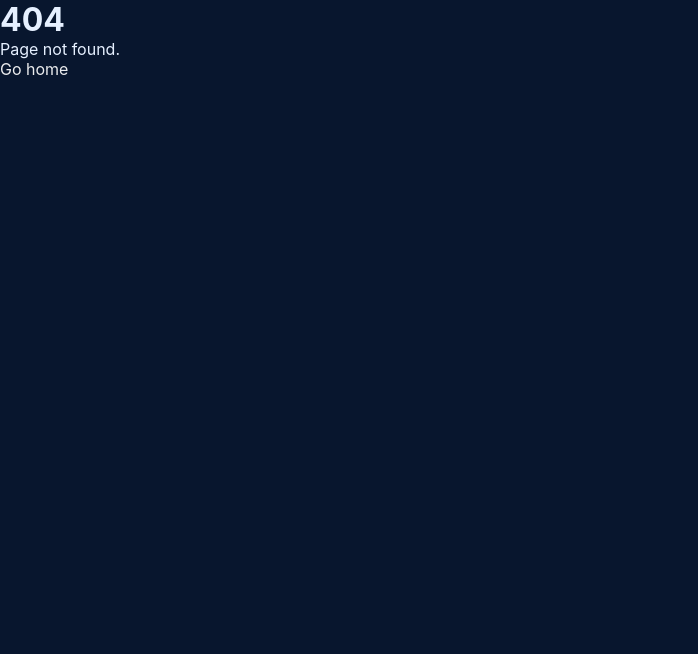
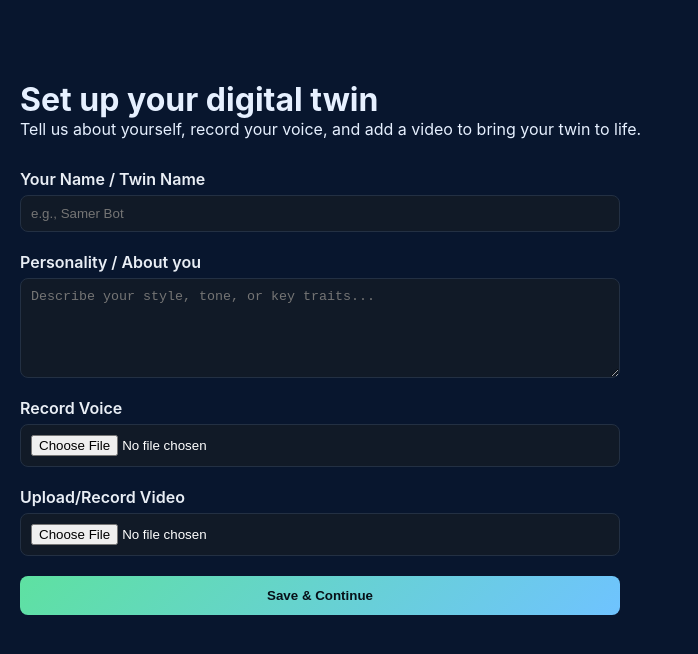
Before and after one commit to genio-ai/genio-os, a Next.js app: page /onboarding in a window 1280 px wide. Before the commit this address had no page. Shown: the top 654 px of the page, without its empty margins (0-698 px from the left). Built offline with nearby package versions, Linux system fonts and the light colour scheme.

Commit message:
Create onboarding.js

```diff
--- /dev/null
+++ b/pages/onboarding.js
@@ -0,0 +1,77 @@
+// File: pages/onboarding.js
+import Head from "next/head";
+
+export default function Onboarding() {
+  return (
+    <>
+      <Head>
+        <title>Onboarding — Create your twin</title>
+      </Head>
+      <main className="container onboarding">
+        <h1>Set up your digital twin</h1>
+        <p>Tell us about yourself, record your voice, and add a video to bring your twin to life.</p>
+
+        <form className="onboarding-form">
+          <label>
+            Your Name / Twin Name
+            <input type="text" placeholder="e.g., Samer Bot" />
+          </label>
+          <label>
+            Personality / About you
+            <textarea placeholder="Describe your style, tone, or key traits..."></textarea>
+          </label>
+          <label>
+            Record Voice
+            <input type="file" accept="audio/*" />
+          </label>
+          <label>
+            Upload/Record Video
+            <input type="file" accept="video/*" />
+          </label>
+          <button type="submit" className="btn btn-primary">Save & Continue</button>
+        </form>
+      </main>
+
+      <style jsx>{`
+        .onboarding {
+          padding: 80px 20px;
+        }
+        .onboarding-form {
+          display: flex;
+          flex-direction: column;
+          gap: 20px;
+          margin-top: 30px;
+          max-width: 600px;
+        }
+        label {
+          display: flex;
+          flex-direction: column;
+          font-weight: 600;
+          color: #e9eef5;
+        }
+        input, textarea {
+          margin-top: 6px;
+          padding: 10px;
+          border-radius: 8px;
+          border: 1px solid #233043;
+          background: #111a27;
+          color: #fff;
+        }
+        textarea {
+          min-height: 100px;
+        }
+        .btn {
+          padding: 12px 16px;
+          border-radius: 8px;
+          border: none;
+          cursor: pointer;
+        }
+        .btn-primary {
+          background: linear-gradient(135deg, #5ee1a1, #6fc3ff);
+          color: #071018;
+          font-weight: 600;
+        }
+      `}</style>
+    </>
+  );
+}
```
